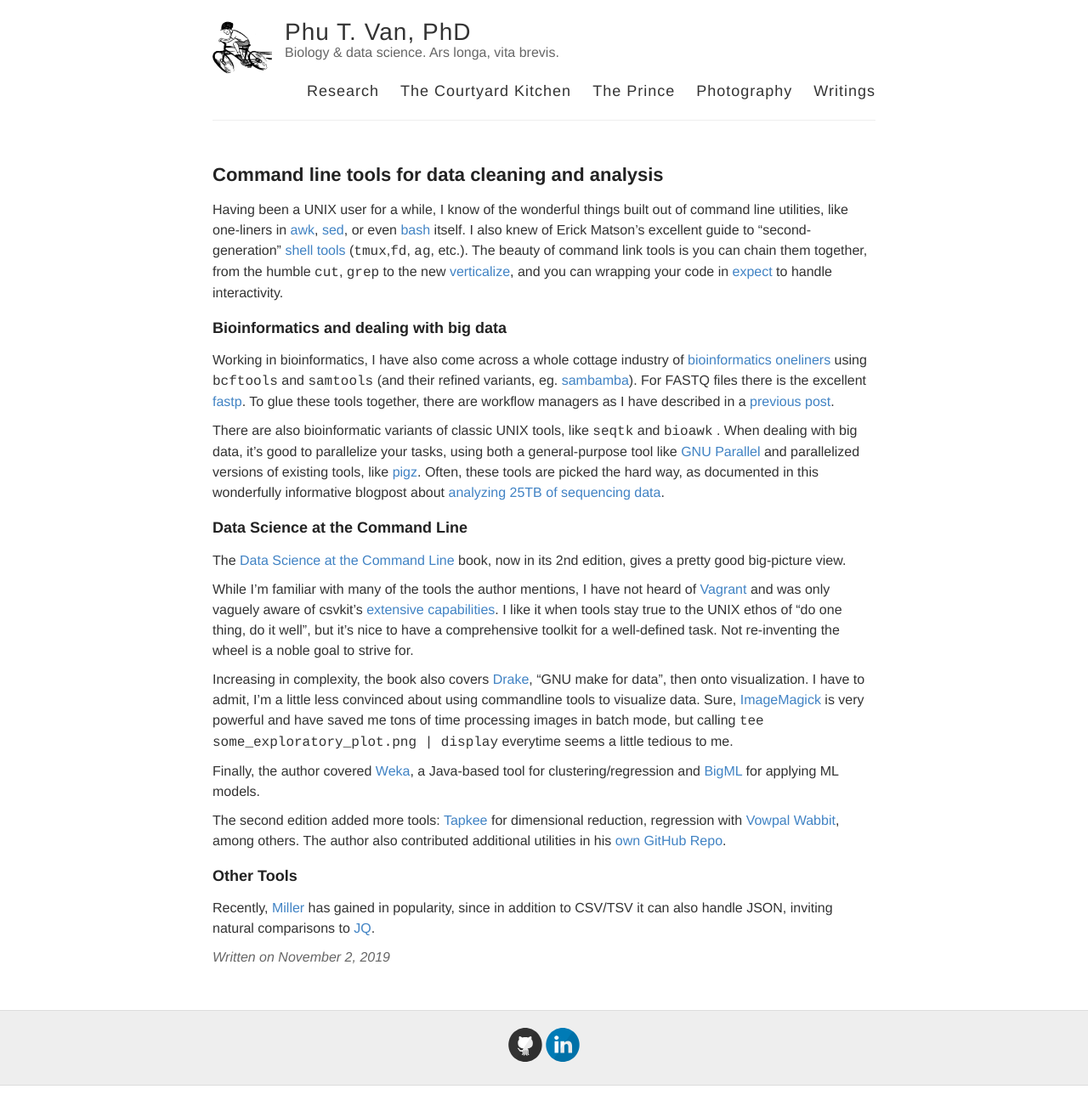
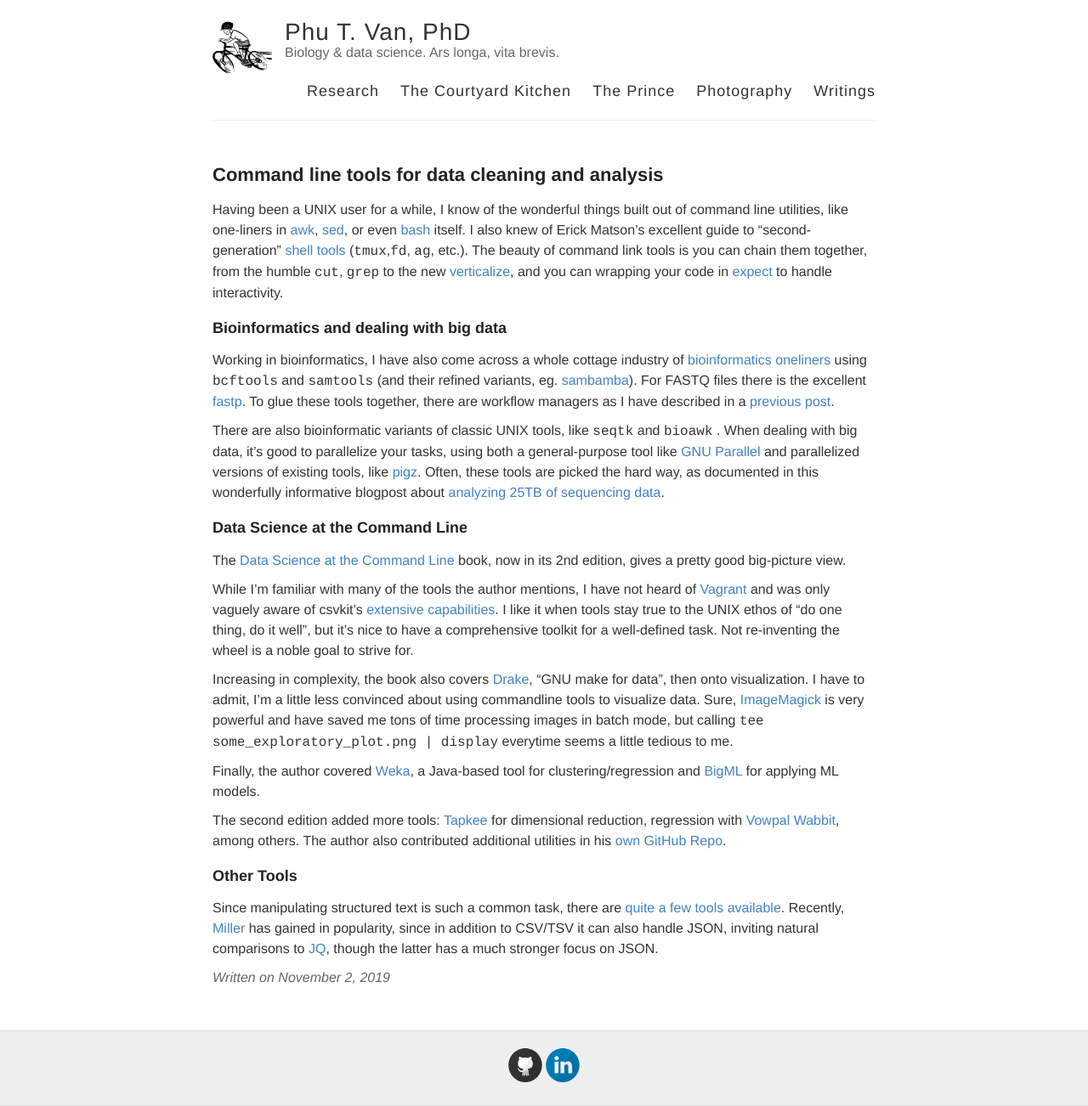
Before and after one commit to ptvan/ptvan.github.io, a Jekyll site: the page built from _posts/2019-11-02-command-line-tools.md, in a window 1280 px wide. Shown: the whole page at 85% size. Built offline with Jekyll 4.4.1, drawn with Linux system fonts in a browser that asks for light colours; before the commit the page ends 1278 px from its top, so only the background shows below that.

Commit message:
update jq information

```diff
--- a/_posts/2019-11-02-command-line-tools.md
+++ b/_posts/2019-11-02-command-line-tools.md
@@ -25,4 +25,4 @@
 
 ### Other Tools
 
-Recently, [Miller](https://github.com/johnkerl/miller/) has gained in popularity, since in addition to CSV/TSV it can also handle JSON, inviting natural comparisons to [JQ](https://stedolan.github.io/jq/).
+Since manipulating structured text is such a common task, there are [quite a few tools available](https://github.com/dbohdan/structured-text-tools). Recently, [Miller](https://github.com/johnkerl/miller/) has gained in popularity, since in addition to CSV/TSV it can also handle JSON, inviting natural comparisons to [JQ](https://stedolan.github.io/jq/), though the latter has a much stronger focus on JSON.
```
